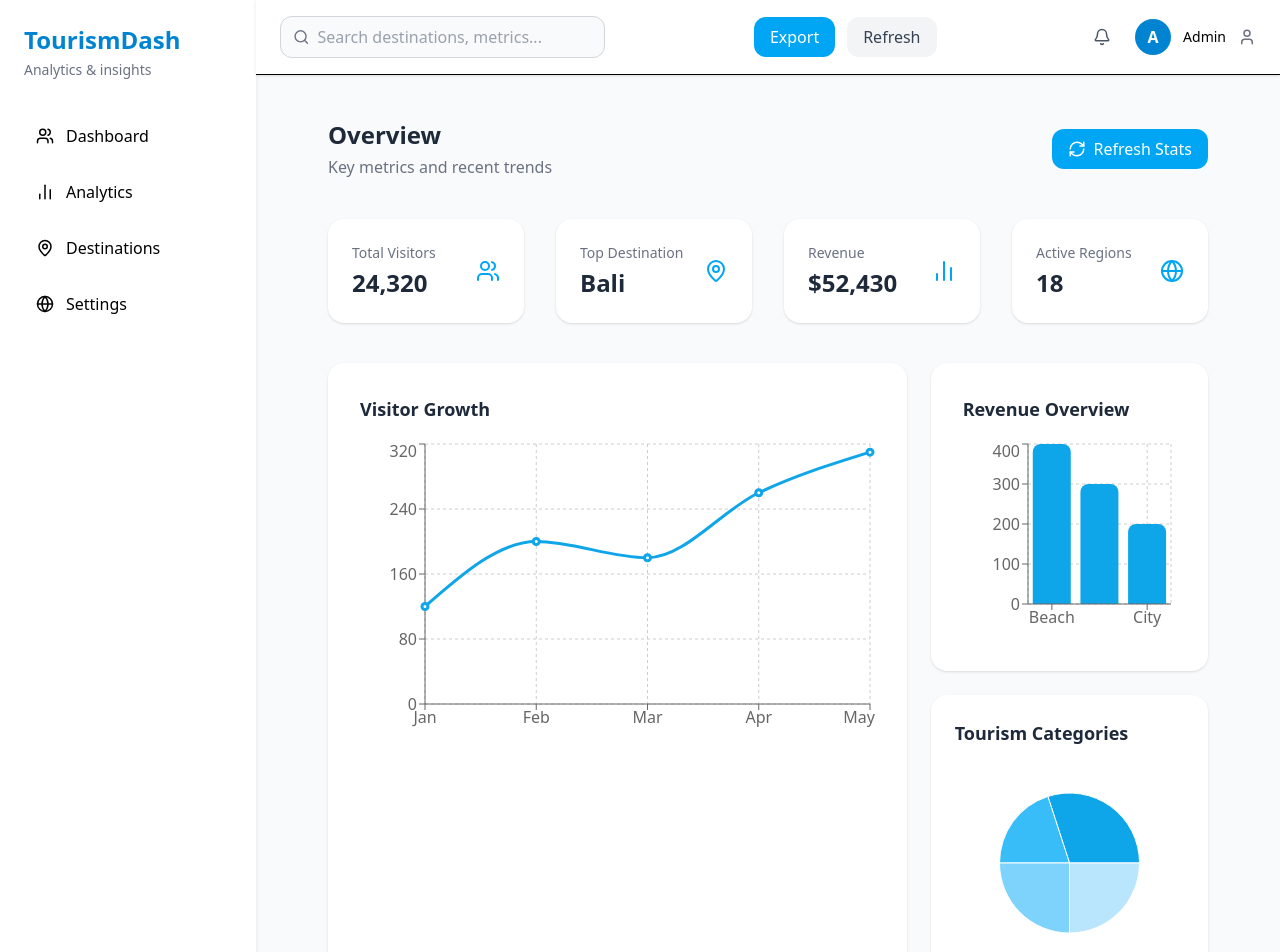
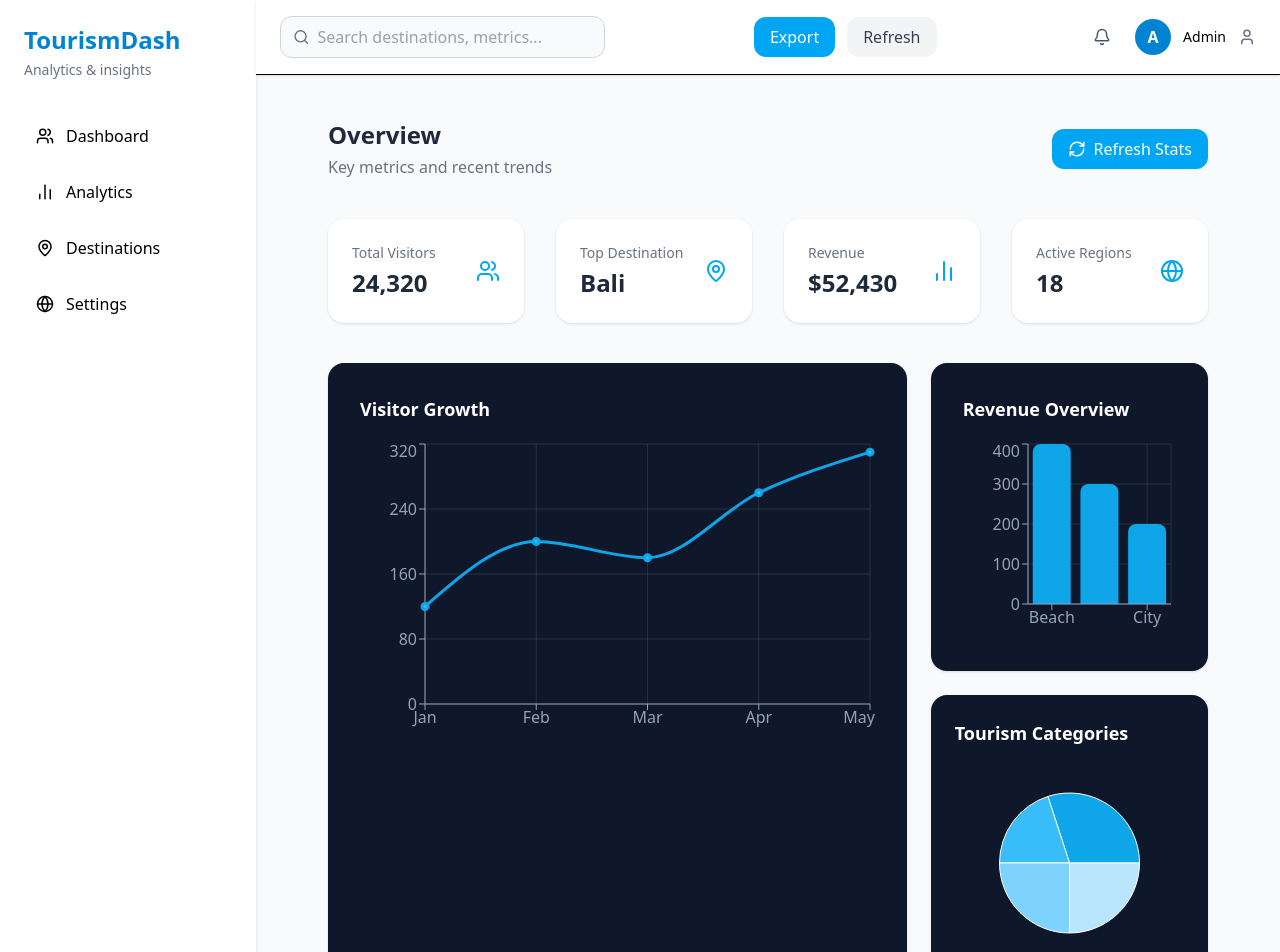
Before and after one commit to alokmuskan/Task, a React (Vite) app: page / in a window 1280 px wide. Shown: the top 952 px of the page. Built offline with nearby package versions, Linux system fonts and the light colour scheme.

Commit message:
added 3D motion to Charts as well and changed the background color as well same as cards

```diff
--- a/src/pages/Dashboard.jsx
+++ b/src/pages/Dashboard.jsx
@@ -80,9 +80,20 @@ export default function Dashboard() {
         </section>
 
         {/* Charts section */}
+        {/* Charts section */}
           <section className="grid grid-cols-1 lg:grid-cols-3 gap-6">
-          <div className="lg:col-span-2 bg-white rounded-2xl shadow-sm p-8">
-            <h3 className="text-lg font-semibold mb-4">Visitor Growth</h3>
+            {/* Line Chart */}
+            <motion.div
+              className="lg:col-span-2 bg-[#0f172a] rounded-2xl shadow-sm p-8 text-white"
+              initial={{ opacity: 0, y: 40 }}
+              animate={{ opacity: 1, y: 0 }}
+              transition={{ duration: 0.7, ease: "easeOut" }}
+              whileHover={{
+                scale: 1.02,
+                boxShadow: "0px 8px 25px rgba(14,165,233,0.3)",
+              }}
+            >
+              <h3 className="text-lg font-semibold mb-4 text-white">Visitor Growth</h3>
               <ResponsiveContainer width="100%" height={300}>
                 <LineChart
                   data={[
@@ -93,23 +104,40 @@ export default function Dashboard() {
                     { name: "May", value: 310 },
                   ]}
                 >
-                <CartesianGrid strokeDasharray="3 3" />
-                <XAxis dataKey="name" />
-                <YAxis />
-                <Tooltip />
+                  <CartesianGrid stroke="rgba(255,255,255,0.1)" />
+                  <XAxis dataKey="name" stroke="#94a3b8" />
+                  <YAxis stroke="#94a3b8" />
+                  <Tooltip
+                    contentStyle={{
+                      backgroundColor: "#1e293b",
+                      border: "none",
+                      color: "#fff",
+                    }}
+                  />
                   <Line
                     type="monotone"
                     dataKey="value"
                     stroke="#0ea5e9"
                     strokeWidth={3}
+                    dot={{ fill: "#38bdf8" }}
                   />
                 </LineChart>
               </ResponsiveContainer>
-          </div>
+            </motion.div>
 
             <div className="space-y-6">
-            <div className="bg-white rounded-2xl shadow-sm p-8">
-              <h3 className="text-lg font-semibold mb-4">Revenue Overview</h3>
+              {/* Bar Chart */}
+              <motion.div
+                className="bg-[#0f172a] rounded-2xl shadow-sm p-8 text-white"
+                initial={{ opacity: 0, y: 40 }}
+                animate={{ opacity: 1, y: 0 }}
+                transition={{ duration: 0.7, ease: "easeOut", delay: 0.1 }}
+                whileHover={{
+                  scale: 1.02,
+                  boxShadow: "0px 8px 25px rgba(14,165,233,0.3)",
+                }}
+              >
+                <h3 className="text-lg font-semibold mb-4 text-white">Revenue Overview</h3>
                 <ResponsiveContainer width="100%" height={200}>
                   <BarChart
                     data={[
@@ -118,17 +146,33 @@ export default function Dashboard() {
                       { name: "City", value: 200 },
                     ]}
                   >
-                  <CartesianGrid strokeDasharray="3 3" />
-                  <XAxis dataKey="name" />
-                  <YAxis />
-                  <Tooltip />
+                    <CartesianGrid stroke="rgba(255,255,255,0.1)" />
+                    <XAxis dataKey="name" stroke="#94a3b8" />
+                    <YAxis stroke="#94a3b8" />
+                    <Tooltip
+                      contentStyle={{
+                        backgroundColor: "#1e293b",
+                        border: "none",
+                        color: "#fff",
+                      }}
+                    />
                     <Bar dataKey="value" fill="#0ea5e9" radius={[8, 8, 0, 0]} />
                   </BarChart>
                 </ResponsiveContainer>
-            </div>
+              </motion.div>
 
-            <div className="bg-white rounded-2xl shadow-sm p-6">
-              <h3 className="text-lg font-semibold mb-4">
+              {/* Pie Chart */}
+              <motion.div
+                className="bg-[#0f172a] rounded-2xl shadow-sm p-6 text-white"
+                initial={{ opacity: 0, y: 40 }}
+                animate={{ opacity: 1, y: 0 }}
+                transition={{ duration: 0.7, ease: "easeOut", delay: 0.2 }}
+                whileHover={{
+                  scale: 1.02,
+                  boxShadow: "0px 8px 25px rgba(14,165,233,0.3)",
+                }}
+              >
+                <h3 className="text-lg font-semibold mb-4 text-white">
                   Tourism Categories
                 </h3>
                 <ResponsiveContainer width="100%" height={200}>
@@ -148,12 +192,19 @@ export default function Dashboard() {
                       <Cell fill="#7dd3fc" />
                       <Cell fill="#bae6fd" />
                     </Pie>
-                  <Tooltip />
+                    <Tooltip
+                      contentStyle={{
+                        backgroundColor: "#1e293b",
+                        border: "none",
+                        color: "#fff",
+                      }}
+                    />
                   </PieChart>
                 </ResponsiveContainer>
-            </div>
+              </motion.div>
             </div>
           </section>
+
       </main>
     </div>
   );
```
Lines whose indentation alone changed are shown as unchanged.
